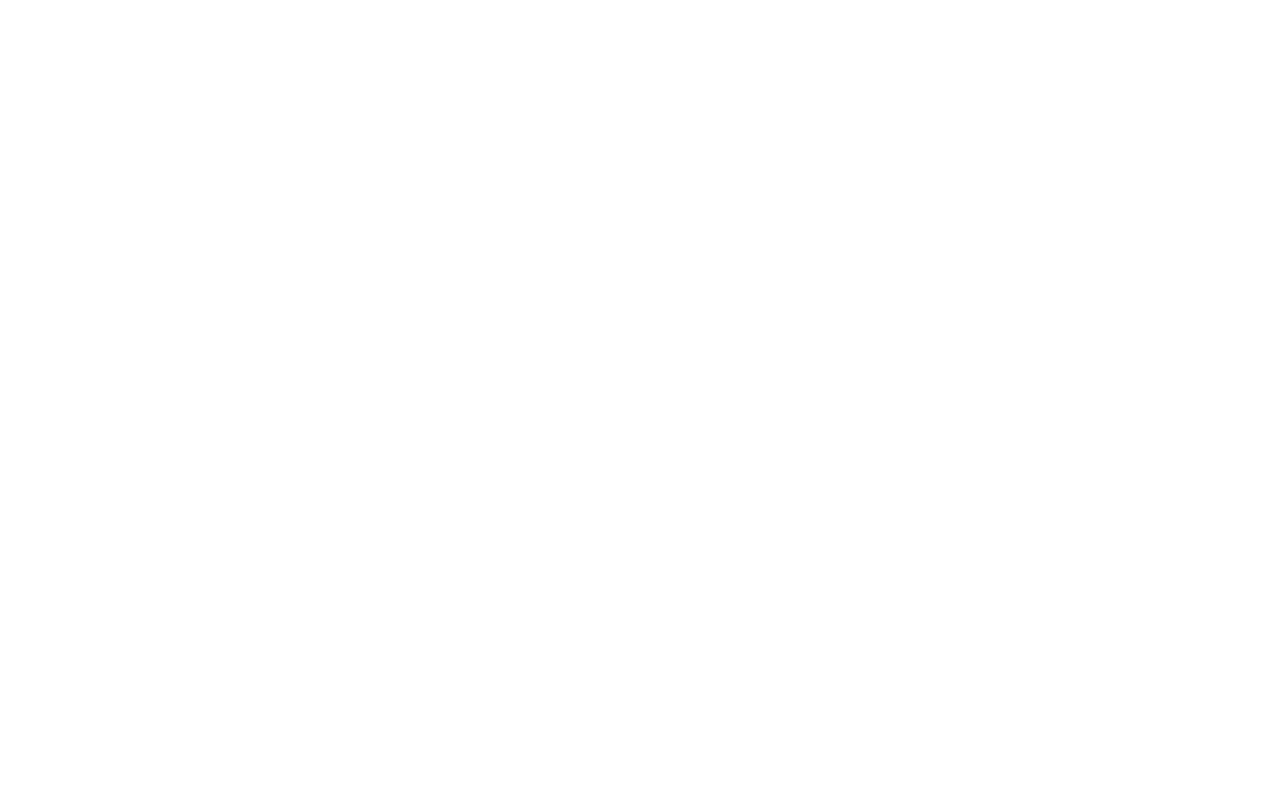
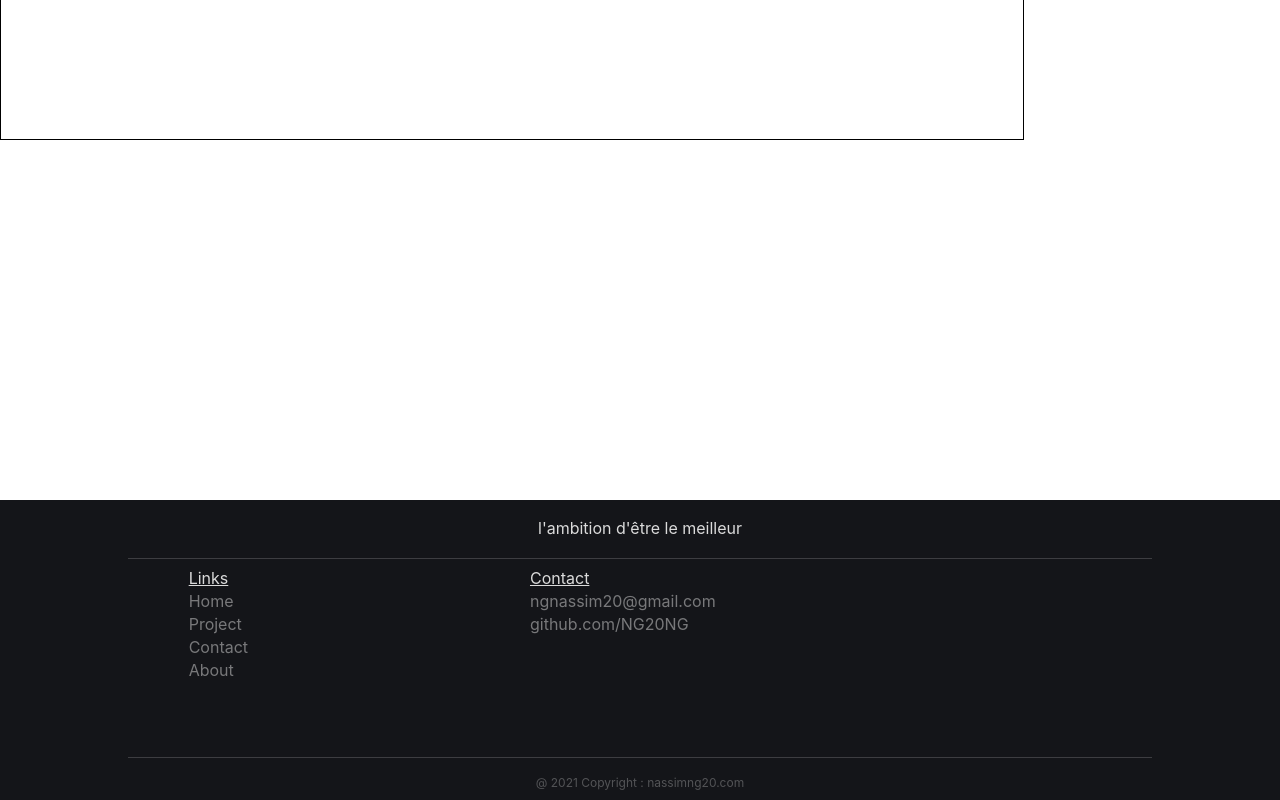
Before and after one commit to NG20NG/portfoliong, a Next.js app: page / in a window 1280 px wide. Shown: the part 730-1530 px from the top of the page. Before the commit the page ends 800 px from the top, so only its background shows below. Built offline with nearby package versions, Linux system fonts and the light colour scheme.

Commit message:
update mainHome test 2

```diff
--- a/pages/_app.tsx
+++ b/pages/_app.tsx
@@ -2,8 +2,13 @@ import "../styles/globals.css";
 import type { AppProps } from "next/app";
 import Link from "next/link";
 import a from "../styles/app/app.module.css";
+import f from "../styles/footer/footer.module.css";
 
 function MyApp({ Component, pageProps }: AppProps) {
+  const style = {
+    margin: "3px 0px",
+    opacity: 0.5,
+  };
   return (
     <div>
       <header className={a.header}>
@@ -47,6 +52,57 @@ function MyApp({ Component, pageProps }: AppProps) {
         </div>
       </header>
       <Component {...pageProps} />
+      <footer className={f.footer}>
+        <div className={f.secondFooter}>
+          <div className={f.topDivFooter}>
+            <div className={f.footerDescription}>
+              l'ambition d'être le meilleur
+            </div>
+            <div className={f.footerInfo}>
+              <div>
+                <div style={{ textDecoration: "underline" }}>Links</div>
+                <Link href="/">
+                  <a>
+                    <div className={f.descriptionUnderTitle}>Home</div>
+                  </a>
+                </Link>
+                <Link href="/croject">
+                  <a>
+                    <div className={f.descriptionUnderTitle}>Project</div>
+                  </a>
+                </Link>
+                <Link href="/contact">
+                  <a>
+                    <div className={f.descriptionUnderTitle}>Contact</div>
+                  </a>
+                </Link>
+                <Link href="/about">
+                  <a>
+                    <div className={f.descriptionUnderTitle}>About</div>
+                  </a>
+                </Link>
+              </div>
+              <div>
+                <div style={{ textDecoration: "underline" }}>Contact</div>
+                <div className={f.descriptionUnderTitle}>
+                  ngnassim20@gmail.com
+                </div>
+                <Link href="https://github.com/NG20NG">
+                  <a target="_blank">
+                    <div className={f.descriptionUnderTitle}>
+                      github.com/NG20NG
+                    </div>
+                  </a>
+                </Link>
+              </div>
+              <div></div>
+            </div>
+          </div>
+          <div className={f.bottomDivFooter}>
+            @ 2021 Copyright : nassimng20.com
+          </div>
+        </div>
+      </footer>
     </div>
   );
 }
--- a/pages/index.tsx
+++ b/pages/index.tsx
@@ -10,8 +10,27 @@ const Home: NextPage = () => {
         <meta name="description" content="Generated by create next app" />
         <link rel="icon" href="/favicon.ico" />
       </Head>
-      <main></main>
-      <footer></footer>
+      <main>
+        <div className={i.cards}></div>
+        <br />
+        <br />
+        <br />
+        <br />
+        <br />
+        <br />
+        <br />
+        <br />
+        <br />
+        <br />
+        <br />
+        <br />
+        <br />
+        <br />
+        <br />
+        <br />
+        <br />
+        <br />
+      </main>
     </div>
   );
 };
--- a/styles/app/app.module.css
+++ b/styles/app/app.module.css
@@ -2,7 +2,7 @@
   width: 100vw;
   height: 270px;
   background-color: rgb(20, 21, 25);
-  color: rgb(219, 219, 219);
+  color: var(--white-text-color);
   flex-direction: column;
   display: flex;
   align-items: center;
--- /dev/null
+++ b/styles/footer/footer.module.css
@@ -0,0 +1,54 @@
+.footer {
+  width: 100vw;
+  height: 300px;
+  background-color: var(--background-black-grey);
+  display: flex;
+  justify-content: center;
+  align-items: center;
+}
+.secondFooter {
+  width: 80%;
+  height: 100%;
+}
+.topDivFooter {
+  width: 100%;
+  height: 275px;
+  flex-direction: column;
+  display: flex;
+  justify-content: center;
+  align-items: center;
+  color: var(--white-text-color);
+}
+.bottomDivFooter {
+  text-align: center;
+  color: rgba(212, 212, 212, 0.329);
+  font-size: 12px;
+}
+.topDivFooter > div:nth-of-type(1) {
+  width: 100%;
+  height: 40px;
+  text-align: center;
+}
+.footerInfo {
+  display: flex;
+  justify-content: space-around;
+  align-items: center;
+  width: 100%;
+  height: 200px;
+  border-top: 1px solid rgba(255, 255, 255, 0.171);
+  border-bottom: 1px solid rgba(255, 255, 255, 0.171);
+}
+.footerInfo > div {
+  width: 220px;
+  height: 180px;
+}
+.descriptionUnderTitle {
+  opacity: 0.5;
+  transition: 0.5s;
+  cursor: pointer;
+  margin: 3px 0px;
+}
+.descriptionUnderTitle:hover {
+  transition: 0.5s;
+  opacity: 1;
+}
--- a/styles/globals.css
+++ b/styles/globals.css
@@ -18,4 +18,6 @@ a {
 }
 :root {
   --red-color: rgb(255, 16, 16);
+  --background-black-grey: rgb(20, 21, 25);
+  --white-text-color: rgb(219, 219, 219);
 }
--- a/styles/index.module.css
+++ b/styles/index.module.css
@@ -0,0 +1,8 @@
+.cards {
+  border: 1px solid black;
+  width: 80%;
+  height: 600px;
+  background-image: url("../public/Home/background123.png");
+  background-repeat: no-repeat;
+  background-size: 300px;
+}
```
Also changed, not shown: public/Home/background123.png (added).
